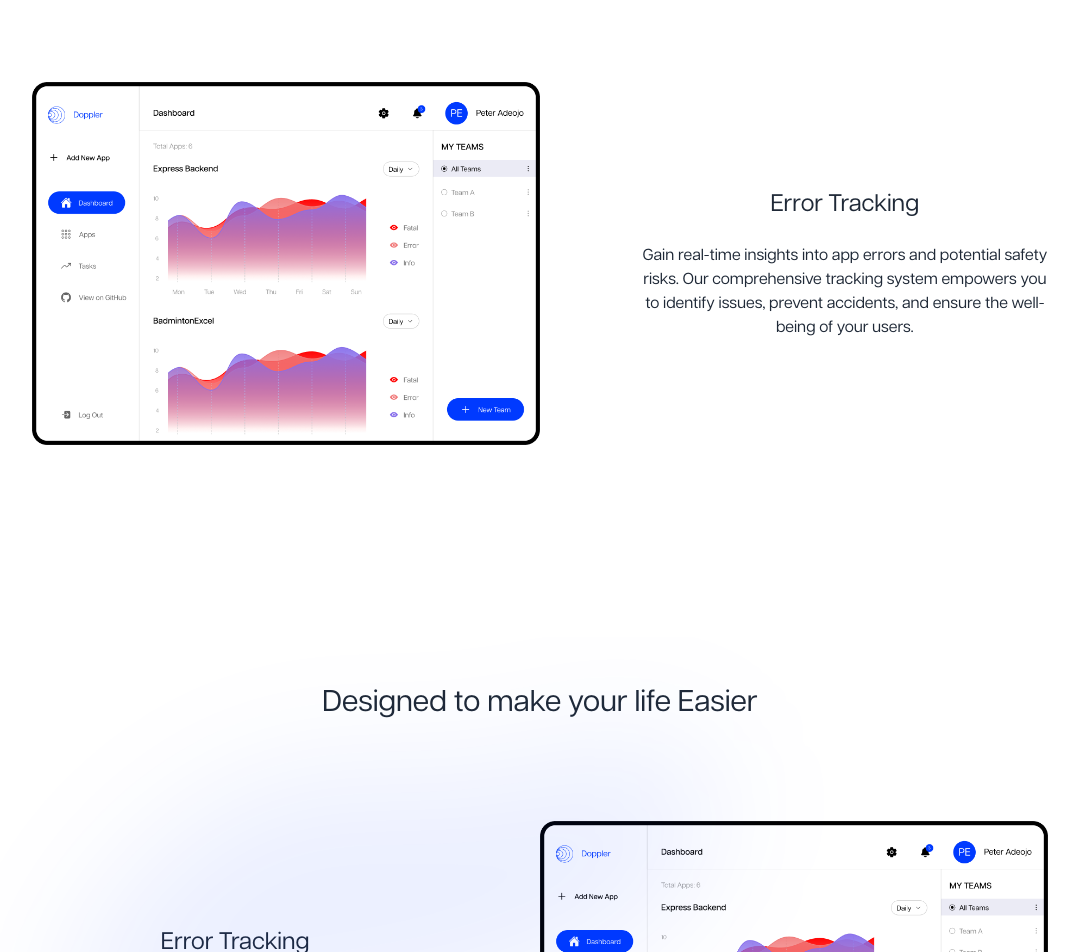
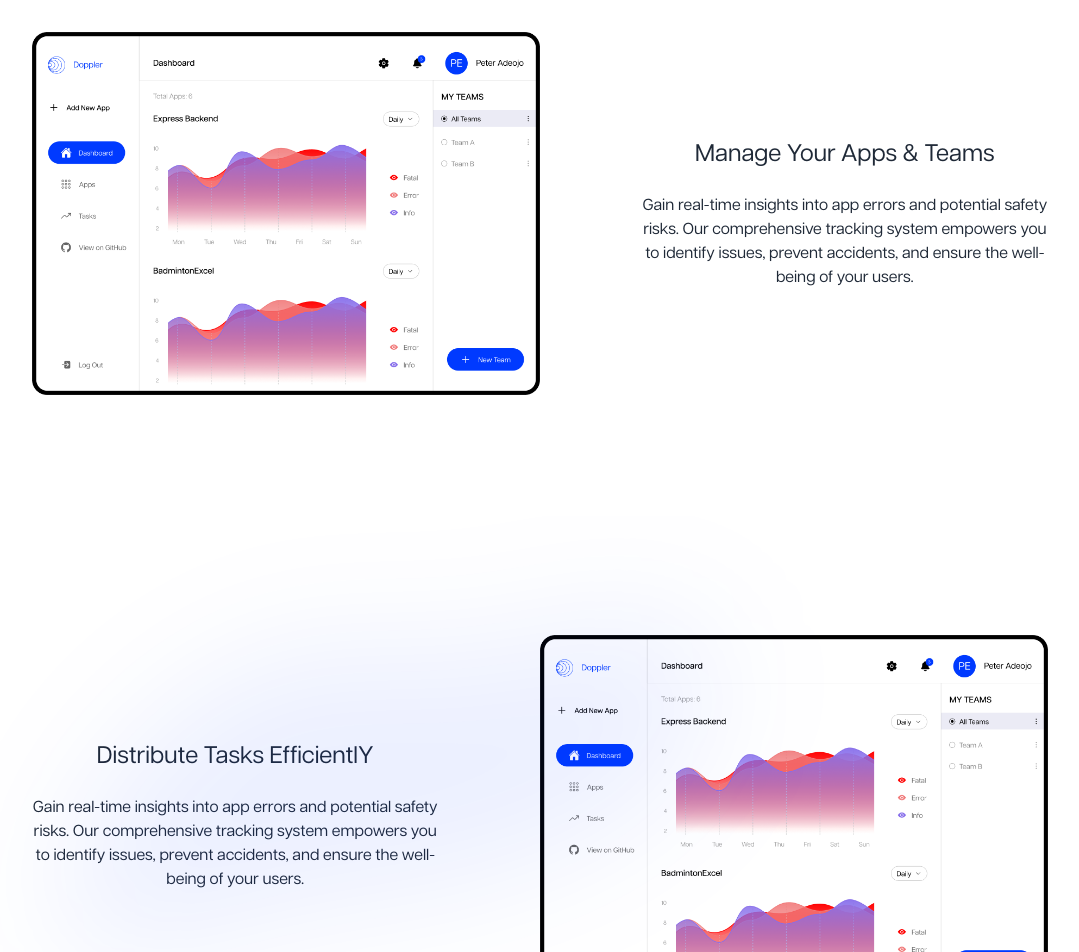
Before and after one commit to lampguard/doppler-client, a React (Vite) app: page / in a window 1280 px wide. Shown: the part 1960-2912 px from the top of the page, without its empty margins (100-1179 px from the left). Built offline with nearby package versions, Linux system fonts and the light colour scheme.

Commit message:
landing page

```diff
--- a/src/pages/Landing.jsx
+++ b/src/pages/Landing.jsx
@@ -106,10 +106,10 @@ const Landing = () => {
 			</section>
 
 			<section className="w-full relative">
-				<div className="flex gap-3 w-full p-[100px] justify-between items-center relative">
+				<div className="flex gap-3 w-full px-[100px] py-[50px] justify-between items-center relative">
 					<img src={Desktop} className="w-1/2" />
 					<div className="w-2/5">
-						<p className="text-2xl">Error Tracking</p>
+						<p className="text-2xl">Manage Your Apps & Teams</p>
 						<div className="py-3"></div>
 						<p>
 							Gain real-time insights into app errors and potential safety
@@ -121,13 +121,10 @@ const Landing = () => {
 				</div>
 			</section>
 			<section className="w-full relative pt-[140px]">
-				<p className="text-3xl text-center">
-					Designed to make your life Easier
-				</p>
-				<div className="flex gap-3 w-full p-[100px] justify-between items-center relative">
+				<div className="flex gap-3 w-full px-[100px] py-[50px] justify-between items-center relative">
 					<img src={Ellipse} className="absolute w-3/4 left-[0] top-[-15%]" />
 					<div className="w-2/5">
-						<p className="text-2xl">Error Tracking</p>
+						<p className="text-2xl">Distribute Tasks EfficientlY</p>
 						<div className="py-3"></div>
 						<p>
 							Gain real-time insights into app errors and potential safety
```
